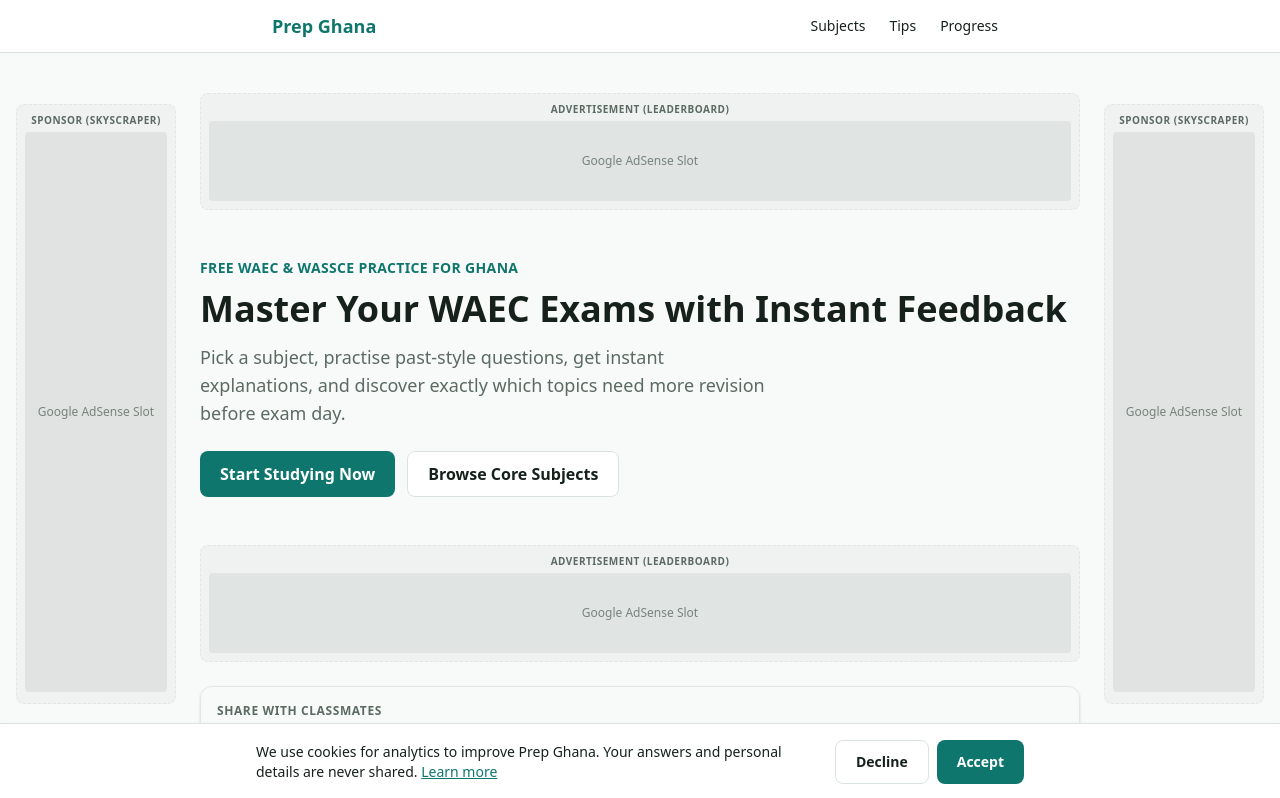
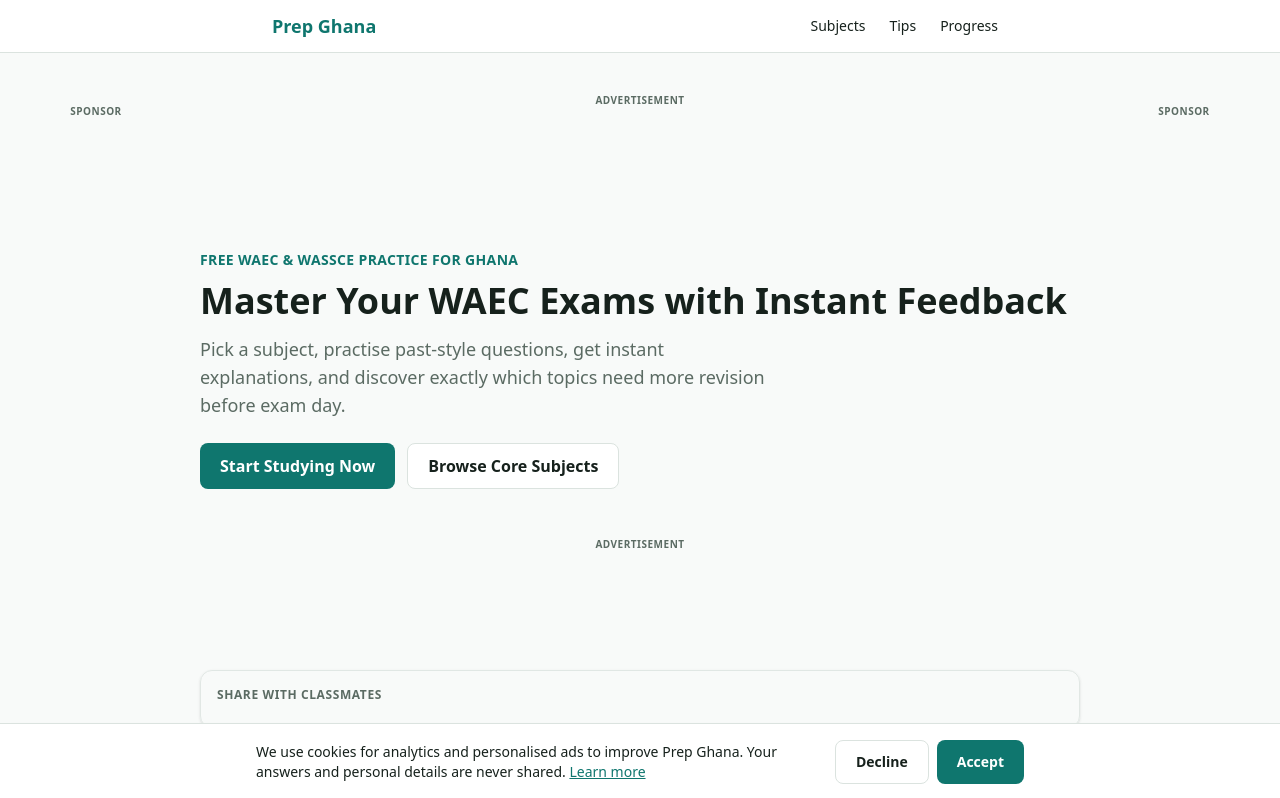
Before and after one commit to cobbold0/waec-study-app, a Next.js app: page / in a window 1280 px wide. Shown: the top 798 px of the page. Built offline with nearby package versions, Linux system fonts and the light colour scheme; no server answers.

Commit message:
fix: default AdSense client and display slot fallback, add ads.txt

```diff
--- /dev/null
+++ b/app/ads.txt/route.ts
@@ -0,0 +1,7 @@
+export const dynamic = "force-static";
+
+export function GET() {
+  return new Response("google.com, pub-5952797612434262, DIRECT, f08c47fec0942fa0\n", {
+    headers: { "content-type": "text/plain; charset=utf-8" },
+  });
+}
--- a/app/layout.tsx
+++ b/app/layout.tsx
@@ -5,6 +5,8 @@ import { SiteFooter } from "@/components/layout/site-footer";
 import { SiteHeader } from "@/components/layout/site-header";
 import { site } from "@/lib/site";
 import "./globals.css";
+
+const adsenseClient = process.env.NEXT_PUBLIC_ADSENSE_CLIENT || "ca-pub-5952797612434262";
 
 export const metadata: Metadata = {
   metadataBase: new URL(site.url),
@@ -34,10 +36,9 @@ export const metadata: Metadata = {
   verification: process.env.GOOGLE_SITE_VERIFICATION
     ? { google: process.env.GOOGLE_SITE_VERIFICATION }
     : undefined,
-  // Lets AdSense verify site ownership even though the ad script waits for cookie consent.
-  other: process.env.NEXT_PUBLIC_ADSENSE_CLIENT
-    ? { "google-adsense-account": process.env.NEXT_PUBLIC_ADSENSE_CLIENT }
-    : undefined,
+  other: {
+    "google-adsense-account": adsenseClient,
+  },
 };
 
 export const viewport: Viewport = {
@@ -48,7 +49,6 @@ export const viewport: Viewport = {
 };
 
 const gaId = process.env.NEXT_PUBLIC_GA_ID;
-const adsenseClient = process.env.NEXT_PUBLIC_ADSENSE_CLIENT;
 
 export default function RootLayout({ children }: LayoutProps<"/">) {
   return (
--- a/components/ads/ad-slot.tsx
+++ b/components/ads/ad-slot.tsx
@@ -3,8 +3,8 @@
 import { useEffect, useRef } from "react";
 import { useConsent } from "@/lib/storage/stores";
 
-const client = process.env.NEXT_PUBLIC_ADSENSE_CLIENT;
-const defaultSlot = process.env.NEXT_PUBLIC_ADSENSE_SLOT;
+const client = process.env.NEXT_PUBLIC_ADSENSE_CLIENT || "ca-pub-5952797612434262";
+const defaultSlot = process.env.NEXT_PUBLIC_ADSENSE_SLOT || "1273092714";
 const showPlaceholders = process.env.NEXT_PUBLIC_AD_PLACEHOLDERS === "true" || process.env.NODE_ENV === "development";
 
 declare global {
@@ -36,7 +36,9 @@ export function AdSlot({
 }: AdSlotProps) {
   const consent = useConsent();
   const ref = useRef<HTMLModElement>(null);
-  const enabled = Boolean(client && slot) && consent !== undefined;
+  const activeClient = client || "ca-pub-5952797612434262";
+  const activeSlot = slot || defaultSlot;
+  const enabled = Boolean(activeClient && activeSlot) && consent !== undefined;
 
   useEffect(() => {
     if (!enabled || !ref.current || ref.current.dataset.adsbygoogleStatus) return;
@@ -66,8 +68,8 @@ export function AdSlot({
             display: "block",
             minHeight: variant === "sidebar" ? 600 : variant === "banner" ? 90 : 250,
           }}
-          data-ad-client={client}
-          data-ad-slot={slot}
+          data-ad-client={activeClient}
+          data-ad-slot={activeSlot}
           data-ad-format={variant === "sidebar" ? "vertical" : "auto"}
           data-full-width-responsive={variant !== "sidebar" ? "true" : "false"}
         />
```
